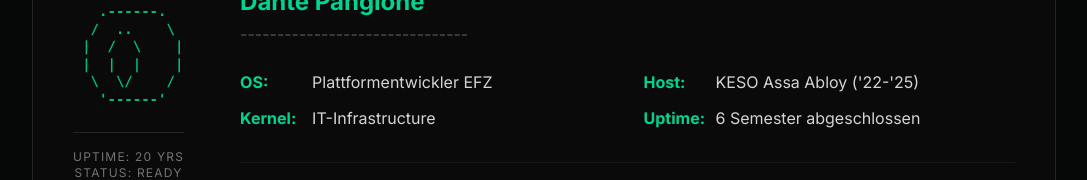
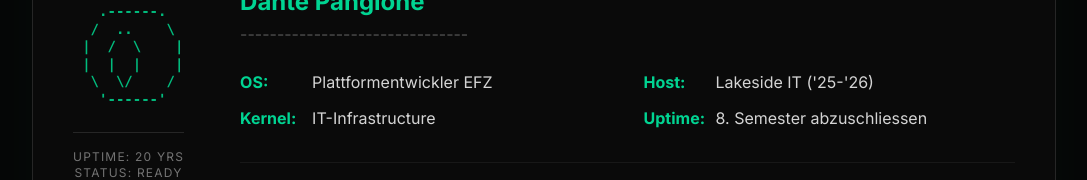
Before and after one commit to dantepangione-web/portfolio-2026, a Next.js app: page / in a window 1280 px wide. Shown: the part 229-409 px from the top of the page, without its empty margins (96-1183 px from the left). Built offline with nearby package versions, Linux system fonts and the light colour scheme.

Commit message:
Terminal Update

```diff
--- a/src/components/Hero.tsx
+++ b/src/components/Hero.tsx
@@ -7,17 +7,17 @@ export default function Hero({ lang, setLang }: { lang: "de" | "en" | "it", setL
   const t = {
     de: {
       os: "Plattformentwickler EFZ",
-      uptime: "6 Semester abgeschlossen",
+      uptime: "8. Semester abzuschliessen",
       scroll: "Scrollen für Systemarchitektur"
     },
     en: {
       os: "Platform Engineer EFZ",
-      uptime: "6 Semesters Completed",
+      uptime: "8th Semester to be Completed",
       scroll: "Scroll for System Architecture"
     },
     it: {
       os: "Ingegnere di Piattaforma EFZ",
-      uptime: "6 Semestri Completati",
+      uptime: "8 Semestro da Completare",
       scroll: "Scorri per l'Architettura di Sistema"
     }
   };
@@ -89,7 +89,7 @@ export default function Hero({ lang, setLang }: { lang: "de" | "en" | "it", setL
               {/* Grid System Info */}
               <div className="grid grid-cols-1 md:grid-cols-2 gap-x-8 gap-y-3 mb-8 text-neutral-300">
                 <div className="flex gap-2"><span className="text-emerald-400 font-bold w-16">OS:</span> {t[lang].os}</div>
-                <div className="flex gap-2"><span className="text-emerald-400 font-bold w-16">Host:</span> KESO Assa Abloy ('22-'25)</div>
+                <div className="flex gap-2"><span className="text-emerald-400 font-bold w-16">Host:</span> Lakeside IT ('25-'26)</div>
                 <div className="flex gap-2"><span className="text-emerald-400 font-bold w-16">Kernel:</span> IT-Infrastructure</div>
                 <div className="flex gap-2"><span className="text-emerald-400 font-bold w-16">Uptime:</span> {t[lang].uptime}</div>
               </div>
```
